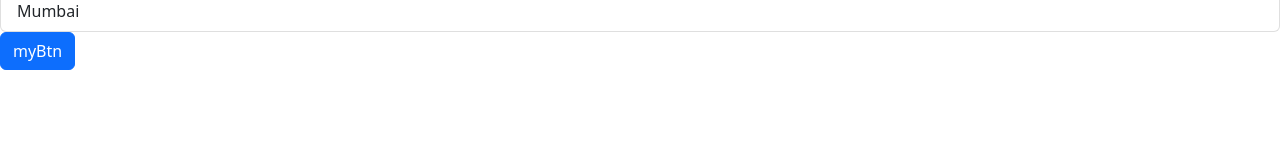
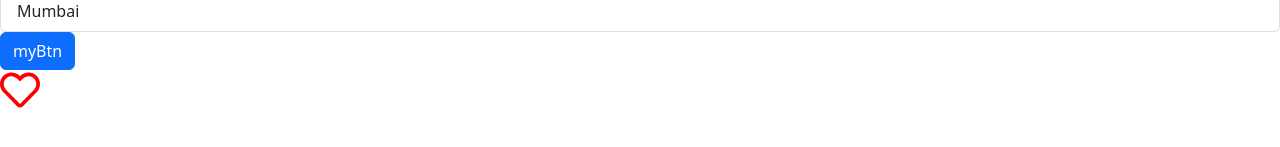
Before and after one commit to YashdeepN/react-ts-01, a React (Vite) app in the folder react-app/: page / in a window 1280 px wide. Shown: the part 189-336 px from the top of the page. Built offline with nearby package versions, Linux system fonts and the light colour scheme.

Commit message:
Like component

```diff
--- a/react-app/package.json
+++ b/react-app/package.json
@@ -12,7 +12,8 @@
   "dependencies": {
     "bootstrap": "^5.2.3",
     "react": "^19.1.0",
-    "react-dom": "^19.1.0"
+    "react-dom": "^19.1.0",
+    "react-icons": "^5.5.0"
   },
   "devDependencies": {
     "@eslint/js": "^9.25.0",
--- a/react-app/src/App.tsx
+++ b/react-app/src/App.tsx
@@ -2,6 +2,7 @@ import React, { useState } from "react";
 import ListGroup from "./components/ListGroup";
 import Alert from "./components/Alert";
 import Buttons from "./components/Buttons";
+import Like from "./components/Like";
 
 const App = () => {
   const items = ["London", "New Delhi", "Tokyo", "Mumbai"];
@@ -36,6 +37,8 @@ const App = () => {
       >
         myBtn
       </Buttons>
+
+      <Like />
     </>
   );
 };
--- a/react-app/src/components/Like.tsx
+++ b/react-app/src/components/Like.tsx
@@ -1,7 +1,30 @@
-import React from "react";
+import React, { useState } from "react";
+import { FaRegHeart } from "react-icons/fa";
+import { FaHeart } from "react-icons/fa";
 
 const Like = () => {
-  return <div>Like</div>;
+  const [liked, setLiked] = useState(false);
+  return (
+    <div>
+      {liked ? (
+        <FaHeart
+          fill="red"
+          size={40}
+          onClick={() => {
+            setLiked(false);
+          }}
+        />
+      ) : (
+        <FaRegHeart
+          color="red"
+          size={40}
+          onClick={() => {
+            setLiked(true);
+          }}
+        />
+      )}
+    </div>
+  );
 };
 
 export default Like;
```
Also changed, not shown: 1 other file (tests, documents, lock files or other folders).
